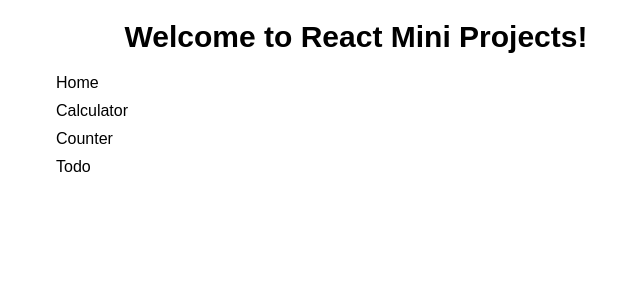
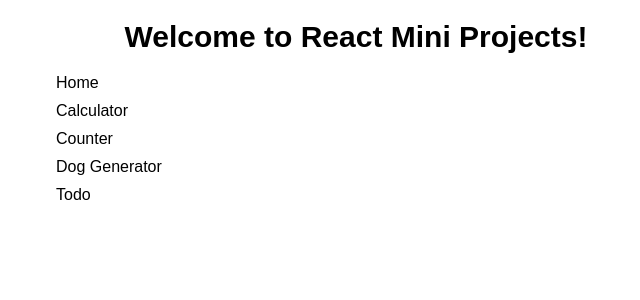
Before and after one commit to priscillahaibara/react-mini-projects, a React (Create React App) app: page / in a window 1280 px wide. Shown: the top 300 px of the page, without its empty margins (284-924 px from the left). Built offline with nearby package versions, Linux system fonts and the light colour scheme.

Commit message:
feat(dog-generator): add /dog-generator route and component

```diff
--- a/src/App.js
+++ b/src/App.js
@@ -1,6 +1,7 @@
 import { HashRouter as Router, Routes, Route, Link } from "react-router-dom";
 import Calculator from "./basics/calculator/App.js";
 import Counter from "./basics/counter/App.js";
+import DogGenerator from "./api/dog-generator/App.js";
 import Todo from "./basics/todo/App.js";
 
 export default function App() {
@@ -10,6 +11,7 @@ export default function App() {
         <Route path="/" element={<h1 style={{textAlign: 'center', margin: '2rem', fontSize: '3rem'}}>Welcome to React Mini Projects!</h1>} />
         <Route path="/calculator" element={<Calculator />} />
         <Route path="/counter" element={<Counter />} />
+        <Route path="/dog-generator" element={<DogGenerator/>}/>
         <Route path="/todo" element={<Todo />} />
       </Routes>
 
@@ -18,6 +20,7 @@ export default function App() {
           <li style={{fontSize: '1.6rem'}}><Link to="/">Home</Link></li>
           <li style={{fontSize: '1.6rem'}}><Link to="/calculator">Calculator</Link></li>
           <li style={{fontSize: '1.6rem'}}><Link to="/counter">Counter</Link></li>
+          <li style={{fontSize: '1.6rem'}}><Link to="/dog-generator">Dog Generator</Link></li>
           <li style={{fontSize: '1.6rem'}}><Link to="/todo">Todo</Link></li>
         </ul>
       </div>
--- /dev/null
+++ b/src/api/dog-generator/App.js
@@ -0,0 +1,3 @@
+export default function DogGenerator() {
+
+}
```
Also changed, not shown: src/api/dog-generator/App.css (added).
